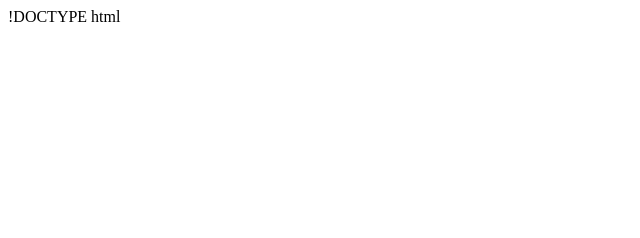
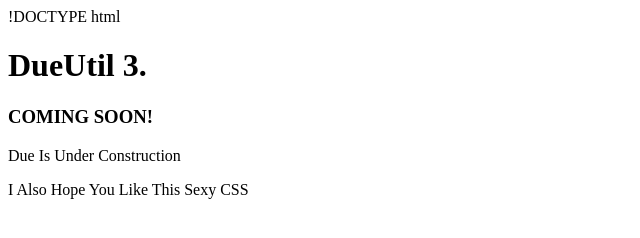
Before and after one commit to loocsieimaj/due3, a plain HTML site: page docs/index.html in a window 1280 px wide. Shown: the whole page, without its empty margins (0-640 px from the left). Drawn offline with Linux system fonts and the light colour scheme.

Commit message:
Update index.html

```diff
--- a/docs/index.html
+++ b/docs/index.html
@@ -1,2 +1,12 @@
 !DOCTYPE html
-<head>
+<html>
+  <head>
+    <title>DueUtil 3.0</title>
+  </head>
+  <body>
+    <h1>DueUtil 3.</h1>
+    <h3>COMING SOON!</h3>
+    <p>Due Is Under Construction</p>
+    <p>I Also Hope You Like This Sexy CSS</p>
+  </body>
+</html>
```
